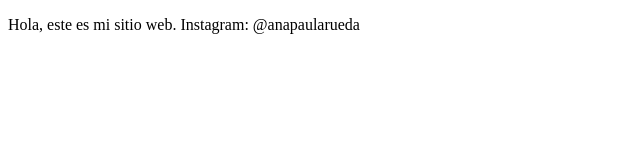
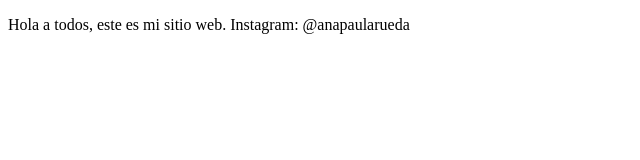
Before and after one commit to anapaularueda/proyectoDemoCursoPrework, a plain HTML site: page index.html in a window 1280 px wide. Shown: the whole page, without its empty margins (0-640 px from the left). Drawn offline with Linux system fonts and the light colour scheme.

Commit message:
first commit

```diff
--- a/index.html
+++ b/index.html
@@ -8,7 +8,7 @@
 </head>
 <body>
     <p>
-        Hola, este es mi sitio web.
+        Hola a todos, este es mi sitio web.
         Instagram: @anapaularueda
     </p>
 </body>
```
